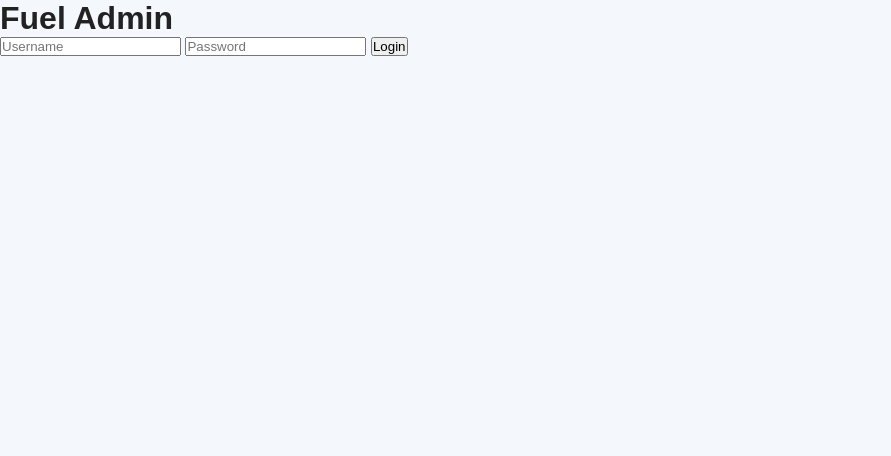
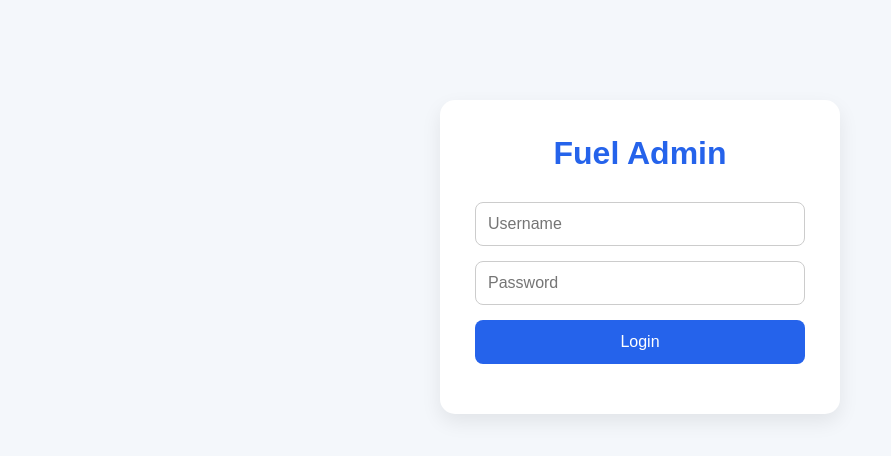
Before and after one commit to Tashigod/Fuel, a website: page admin/login.html in a window 1280 px wide. Shown: the whole page, without its empty margins (0-891 px from the left). Drawn offline with Linux system fonts and the light colour scheme.

Commit message:
Fixed Login Page CSS

```diff
--- a/admin/admin.css
+++ b/admin/admin.css
@@ -246,3 +246,90 @@ table{
     border-bottom:none;
 
 }
+
+/* =========================
+   LOGIN PAGE
+========================= */
+
+.login-container{
+
+    width:90%;
+
+    max-width:400px;
+
+    margin:100px auto;
+
+    background:white;
+
+    padding:35px;
+
+    border-radius:15px;
+
+    box-shadow:0 8px 20px rgba(0,0,0,.08);
+
+    text-align:center;
+
+}
+
+
+.login-container h1{
+
+    margin-bottom:30px;
+
+    color:#2563eb;
+
+}
+
+
+.login-container input{
+
+    width:100%;
+
+    padding:12px;
+
+    margin-bottom:15px;
+
+    border:1px solid #ccc;
+
+    border-radius:8px;
+
+    font-size:16px;
+
+}
+
+
+.login-container button{
+
+    width:100%;
+
+    padding:13px;
+
+    border:none;
+
+    border-radius:8px;
+
+    background:#2563eb;
+
+    color:white;
+
+    cursor:pointer;
+
+    font-size:16px;
+
+}
+
+
+.login-container button:hover{
+
+    background:#1d4ed8;
+
+}
+
+
+#message{
+
+    margin-top:15px;
+
+    color:#ef4444;
+
+}
```
